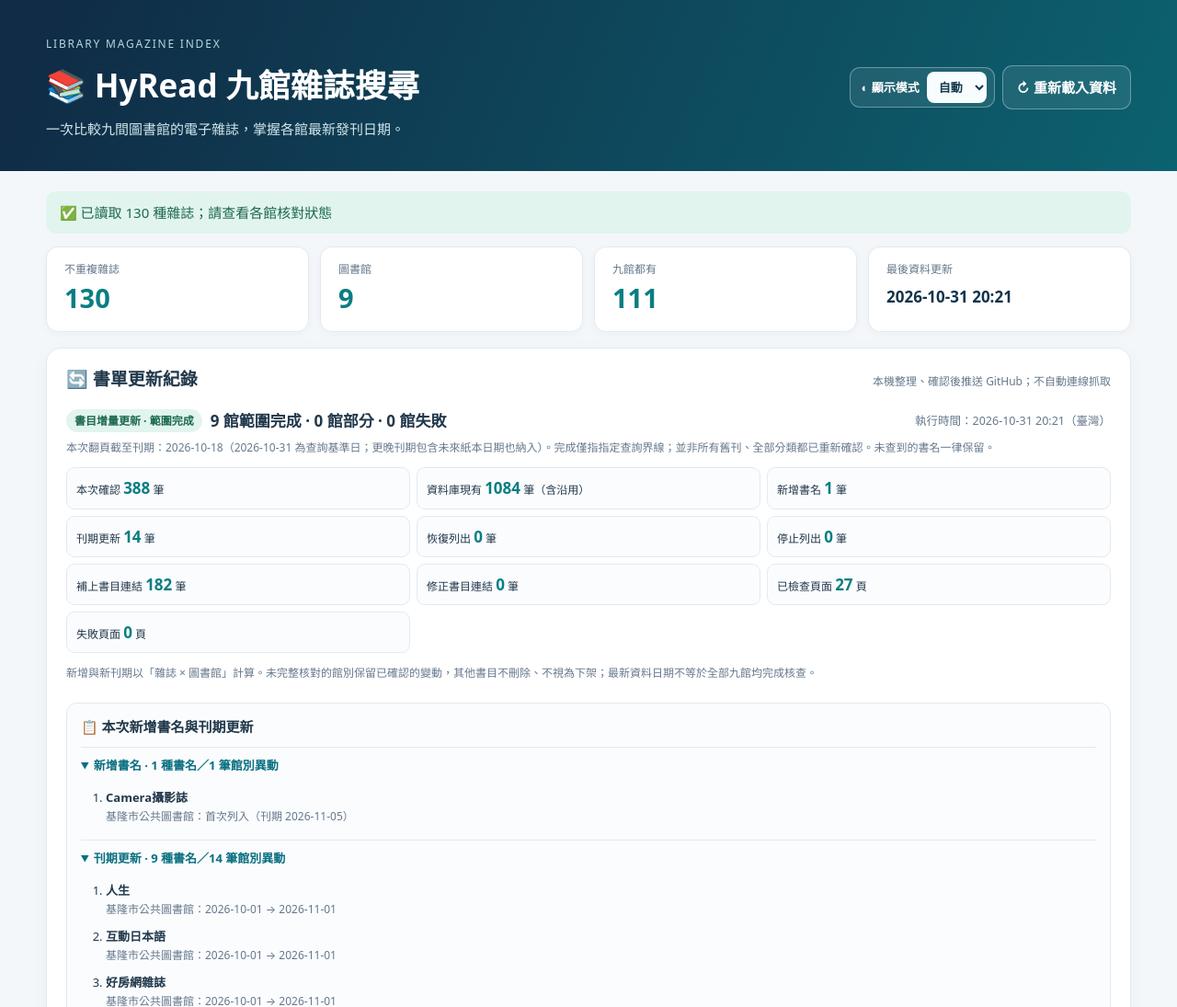
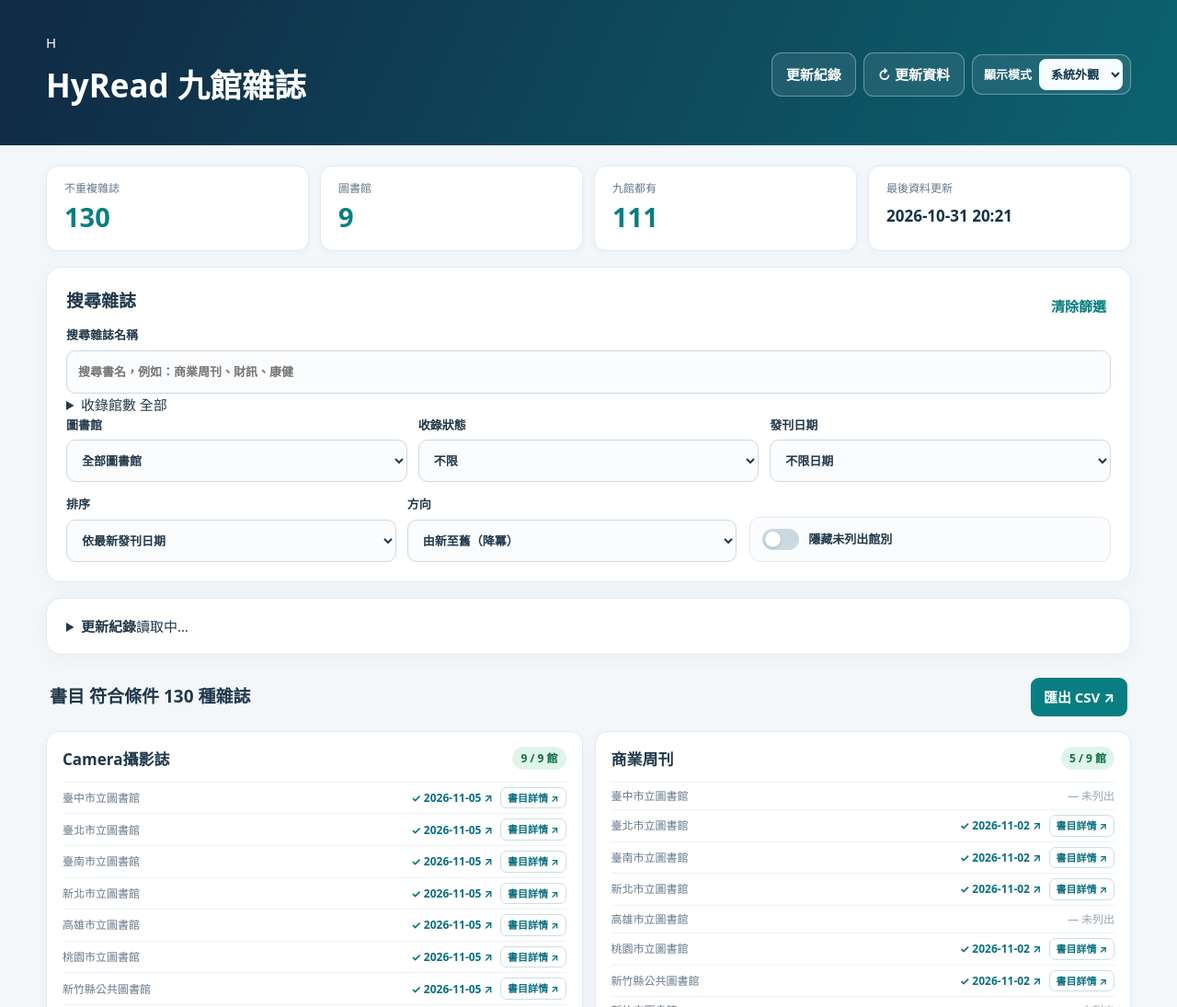
Before and after one commit to chihsun/hyread-magazine-finder, a plain HTML site: page docs/index.html in a window 1280 px wide. Shown: the top 1095 px of the page at 92% size. Drawn offline with Linux system fonts and the light colour scheme.

Commit message:
design: prioritize search and simplify HyRead interface hierarchy

```diff
--- a/docs/index.html
+++ b/docs/index.html
@@ -13,58 +13,49 @@
 <body>
 <header class="hero">
   <div class="wrap hero-inner">
-    <div>
-      <span class="eyebrow">LIBRARY MAGAZINE INDEX</span>
-      <h1>📚 HyRead 九館雜誌搜尋</h1>
-      <p>一次比較九間圖書館的電子雜誌，掌握各館最新發刊日期。</p>
-    </div>
-    <div class="header-actions">
-      <label class="theme-switch" for="theme">◐ 顯示模式
+    <div class="brand"><span class="brand-mark" aria-hidden="true">H</span><h1>HyRead <span>九館雜誌</span></h1></div>
+    <nav class="header-actions" aria-label="頁面操作">
+      <a class="glass" id="updates-link" href="#updates">更新紀錄</a>
+      <button id="refresh" type="button" class="glass" title="重新載入最新書單" aria-label="重新載入最新書單">↻ 更新資料</button>
+      <label class="theme-switch" for="theme"><span class="sr-only">顯示模式</span>
         <select id="theme" aria-label="顯示模式">
-          <option value="auto">自動</option>
-          <option value="light">淺色</option>
-          <option value="dark">深色</option>
+          <option value="auto">系統外觀</option><option value="light">淺色</option><option value="dark">深色</option>
         </select>
       </label>
-      <button id="refresh" type="button" class="glass">↻ 重新載入資料</button>
-    </div>
+    </nav>
   </div>
 </header>
 <main class="wrap">
-  <div id="alert" class="alert" role="status" aria-live="polite">讀取最新資料中…</div>
+  <div id="alert" class="alert" role="status" aria-live="polite" hidden></div>
   <div class="metrics" aria-label="目錄總覽">
     <div class="metric"><span>不重複雜誌</span><strong id="total">—</strong></div>
     <div class="metric"><span>圖書館</span><strong id="libtotal">9</strong></div>
     <div class="metric"><span>九館都有</span><strong id="common">—</strong></div>
     <div class="metric"><span>最後資料更新</span><strong id="updated" class="small-date">—</strong></div>
   </div>
-  <section class="panel update-board" aria-labelledby="updatetitle">
-    <div class="section-title update-title"><h2 id="updatetitle">🔄 書單更新紀錄</h2><span class="report-muted">本機整理、確認後推送 GitHub；不自動連線抓取</span></div>
-    <div id="update-summary" class="update-summary" role="status" aria-live="polite">正在讀取更新紀錄…</div>
-    <div id="update-changes" class="update-changes" aria-label="本次新增書名與刊期異動"></div>
-    <details class="update-details"><summary>查看各館狀態、核對筆數及異動書名</summary><div id="update-libraries" class="update-libraries"></div></details>
-    <details class="update-details"><summary>最近更新歷史（180 天）</summary><div id="update-history" class="update-history"></div></details>
-  </section>
   <section class="panel filters" aria-labelledby="filtertitle">
-    <div class="section-title"><h2 id="filtertitle">搜尋與篩選</h2><button type="button" id="reset" class="textbtn">重設篩選</button></div>
-    <label class="field" for="query">搜尋雜誌名稱
-      <input id="query" type="search" placeholder="例如：商業周刊、財訊、康健" autocomplete="off">
+    <div class="section-title"><h2 id="filtertitle">搜尋雜誌</h2><button type="button" id="reset" class="textbtn">清除篩選</button></div>
+    <label class="field search-field" for="query"><span class="sr-only">搜尋雜誌名稱</span>
+      <input id="query" type="search" placeholder="搜尋書名，例如：商業周刊、財訊、康健" autocomplete="off">
     </label>
-    <fieldset class="number-filter">
-      <legend>有幾間圖書館收藏？<small>（可複選；符合任一勾選條件）</small></legend>
-      <div class="inline-actions"><button type="button" class="mini" id="allcounts">全部勾選</button><button type="button" class="mini" id="nonecounts">全部清除</button></div>
-      <div id="counts" class="choices"></div>
-    </fieldset>
+    <details class="filter-disclosure" id="count-filter">
+      <summary>收錄館數 <span class="count-selection" id="count-selected">全部</span></summary>
+      <fieldset class="number-filter">
+        <legend class="sr-only">選擇有多少間圖書館收錄，可複選</legend>
+        <div class="inline-actions"><button type="button" class="mini" id="allcounts">全選</button><button type="button" class="mini" id="nonecounts">清除</button></div>
+        <div id="counts" class="choices"></div>
+      </fieldset>
+    </details>
     <div class="filter-row">
-      <label class="field" for="library">指定圖書館
+      <label class="field" for="library">圖書館
         <select id="library"><option value="">全部圖書館</option></select>
       </label>
-      <label class="field" for="presence">指定圖書館的收錄情況
+      <label class="field" for="presence">收錄狀態
         <select id="presence">
           <option value="all">不限</option><option value="yes">有收錄</option><option value="no">未列出</option>
         </select>
       </label>
-      <label class="field" for="freshness">最新發刊日期
+      <label class="field" for="freshness">發刊日期
         <select id="freshness">
           <option value="all">不限日期</option>
           <option value="7">最近 7 天</option>
@@ -77,34 +68,39 @@
     </div>
     <div class="filter-extras">
       <div class="sort-fields">
-        <label class="field" for="sortby">雜誌清單排序
+        <label class="field" for="sortby">排序
           <select id="sortby"><option value="date" selected>依最新發刊日期</option><option value="title">依書名</option></select>
         </label>
-        <label class="field" for="sortdir">排序方向
+        <label class="field" for="sortdir">方向
           <select id="sortdir"><option value="desc" selected>由新至舊（降冪）</option><option value="asc">由舊至新（升冪）</option></select>
         </label>
       </div>
       <label class="toggle" for="hideMissing">
         <input type="checkbox" id="hideMissing">
         <span class="toggle-track" aria-hidden="true"></span>
-        <span class="toggle-caption"><strong>隱藏沒有該本書的圖書館</strong><small>預設顯示全部九館；僅影響清單顯示</small></span>
+        <span class="toggle-caption"><strong>隱藏未列出館別</strong></span>
       </label>
     </div>
-    <div class="filter-footer"><span id="matched" aria-live="polite">—</span><button id="export" type="button" class="export">↓ 匯出篩選結果 CSV</button></div>
+
   </section>
+  <details class="panel update-board" id="updates">
+    <summary class="update-toggle"><strong id="updatetitle">更新紀錄</strong><span id="update-peek">讀取中…</span></summary>
+    <div class="update-content">
+      <div id="update-summary" class="update-summary" role="status" aria-live="polite">正在讀取更新紀錄…</div>
+      <div id="update-changes" class="update-changes" aria-label="本次新增書名與刊期異動"></div>
+      <details class="update-details"><summary>各館核對狀態與異動</summary><div id="update-libraries" class="update-libraries"></div></details>
+      <details class="update-details"><summary>歷次更新 · 180 天</summary><div id="update-history" class="update-history"></div></details>
+    </div>
+  </details>
   <section aria-label="搜尋結果">
-    <div class="result-header"><h2>雜誌清單</h2><span class="tiny">點選各館日期可開啟官方 HyRead 來源</span></div>
+    <div class="result-header"><h2>書目 <span id="matched" class="result-count" aria-live="polite">—</span></h2><button id="export" type="button" class="export">匯出 CSV ↗</button></div>
     <div id="results" class="results"></div>
     <div class="load-more"><button id="more" type="button" hidden>顯示更多雜誌</button></div>
   </section>
-  <details class="panel help"><summary>資料定義與更新說明</summary>
-    <p>「有收錄」指 HyRead 該館的雜誌書目列出此書名及最新發刊日期，並非即時可借閱狀態。一般版與精華版分開計算。「未列出」不代表沒有舊期刊。</p>
-    <p>發刊日期篩選以臺灣日期計算；最近 N 天包含今天，已提前上架的未來紙本刊期也會納入最近 N 天（沒有未來日期上限）。未指定圖書館時，以所有圖書館中最新的發刊日期篩選與排序；指定圖書館時，改用該館的發刊日期，無該館日期的結果在日期排序中排最後。</p>
-    <p>「隱藏沒有該本書的圖書館」只精簡畫面上的每本雜誌館藏列，並不更改收錄館數、搜尋結果或 CSV 的九館對照欄位。</p>
-    <p>書目由管理者在一般瀏覽器中人工取得，交由本機工具整理、驗證與增量合併，之後推送 GitHub 發布。由於網站的存取驗證限制，GitHub Actions 的每週 HyRead 擷取排程已取消；保留的 Actions 僅用於程式測試、選用的資料匯入與網站部署，不會自動擷取書目。「重新載入資料」僅重新讀取已發布的 JSON。</p>
-    <p>書目更新以本次核實的資料為準；若缺頁、核對未完成或來源無法取得，應標記部分核對／失敗並保留舊資料，不會因未查到就刪除原有書名。最新刊期與已核實的詳細書目連結會保留，異動歷史保留 180 天。</p>
-    <p>本次新增書名及刊期變動依「書名 × 圖書館」分別記錄；相同書名可能在多館各有一筆異動。頁面會列出書名、館別及刊期前後差異。個別雜誌已核實的詳細連結顯示於館別日期旁；沒有證據的 jid 不會猜測。</p>
-    <p>來源：九間公共圖書館的 HyRead 官方雜誌分類書單。最初資料核對截止日為 2026/09/20（含）。部分發刊日期可能是網站預告的未來刊期。</p>
+  <details class="panel help"><summary>資料範圍與來源</summary>
+    <p>「有收錄」指該館 HyRead 書單列出此雜誌，不代表即時可借閱；「未列出」也不代表沒有舊刊。一般版與精華版分開計算。</p>
+    <p>刊期依臺灣日期篩選，提前上架的未來紙本刊期仍納入最近 N 天。指定館別時以該館刊期排序；未指定時取九館最新日期。</p>
+    <p>由管理者在一般瀏覽器取得書目，再由本機工具驗證、合併後推送 GitHub；沒有每週自動擷取。部分核對或失敗時保留舊資料；更新歷史保存 180 天。書目詳情只在有核實連結時顯示。</p>
     <div id="source-links" class="source-links"></div>
   </details>
 </main>
```
